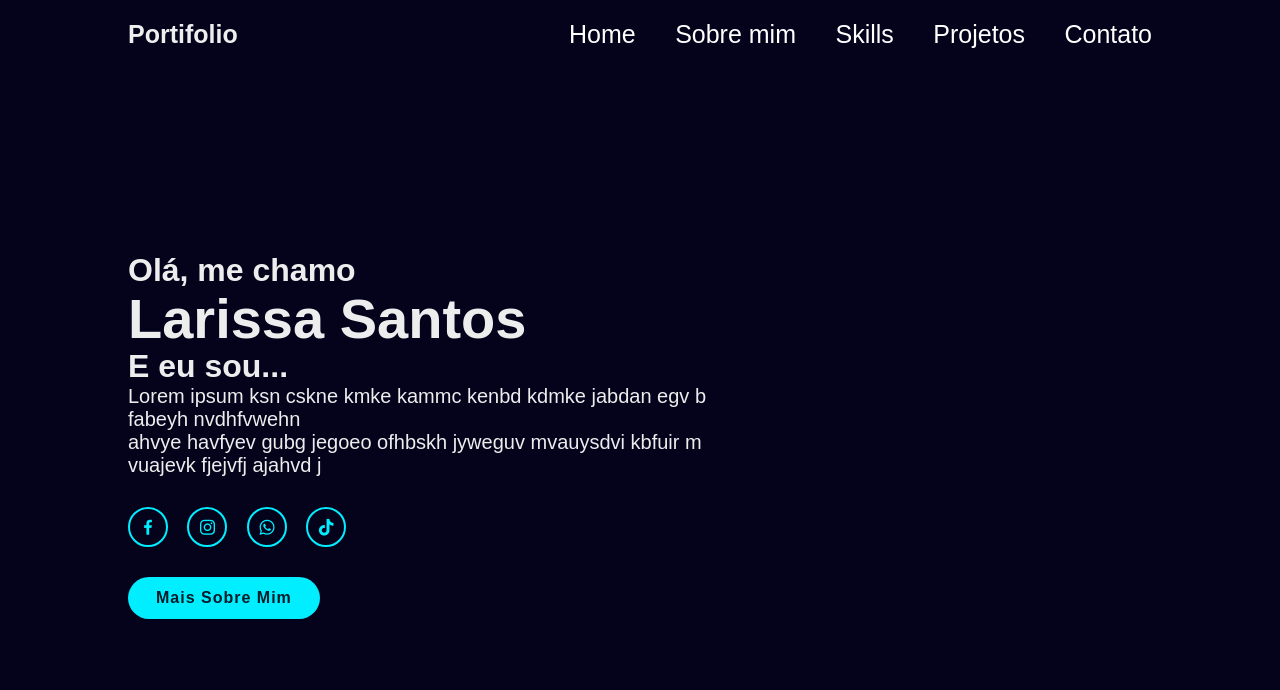
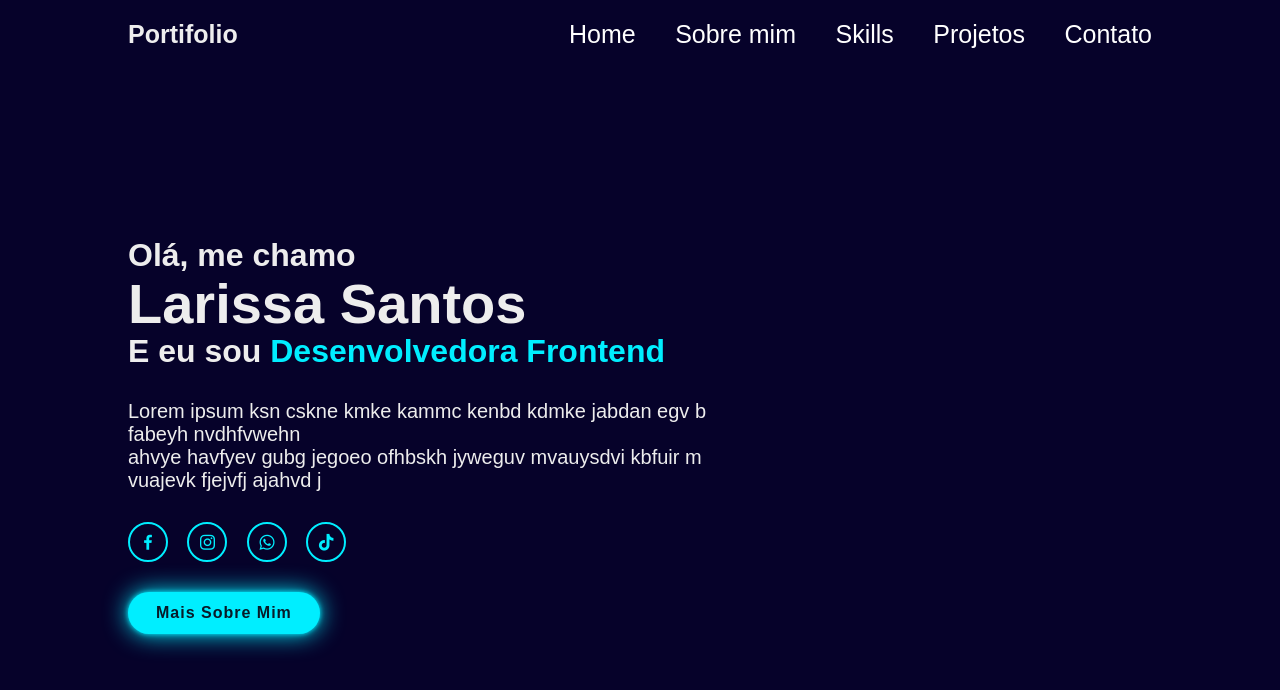
Before and after one commit to 2002Larissa/Portifolio, a plain HTML site: page index.html in a window 1280 px wide. Drawn offline with nearby package versions, Linux system fonts and the light colour scheme.

Commit message:
Página Home - Concluída

```diff
--- a/CSS/estilo.css
+++ b/CSS/estilo.css
@@ -3,7 +3,7 @@
     padding: 0;
     box-sizing: border-box;
     font-family: 'poppins', sans-serif;
-    background-color: rgb(5, 3, 28);
+    background-color: rgb(6, 2, 42);
 }
 
 body{
@@ -30,6 +30,9 @@ body{
     color: #eee;
     text-decoration: none;
     font-weight: 600;
+    cursor: default;
+    opacity: 0;
+    animation: slideRight 1s ease forwards;
 }
 
 .navbar a{
@@ -40,6 +43,9 @@ body{
     font-weight: 500;
     margin-left: 35px;
     transition: .3s;
+    opacity: 0;
+    animation: slideTop .5s ease forwards;
+    animation-delay: calc(.2s * var(--i));
 }
 
 .navbar a:hover{
@@ -66,16 +72,35 @@ body{
 .home-content h3{
     font-size: 32px;
     font-weight: 700;
+    opacity: 0;
+    animation: slideBottom 1s ease forwards;
+    animation-delay: .7s;
+}
+
+.home-content h3:nth-of-type(2){
+    margin-bottom: 30px;
+    animation: slideTop 1s ease forwards;
+    animation-delay: .7s;
+}
+
+.home-content h3 span{
+    color: #0ef;
 }
 
 .home-content h1{
     font-size: 56px;
     font-weight: 700;
     margin: -3px 0;
+    opacity: 0;
+    animation: slideRight 1s ease forwards;
+    animation-delay: 1s;
 }
 
 .home-content p{
     font-size: 20px;
+    opacity: 0;
+    animation: slideLeft 1s ease forwards;
+    animation-delay: 1s;
 
 }
 
@@ -91,6 +116,10 @@ body{
     font-size: 20px;
     color: #0ef;
     text-decoration: none;
+    transition: .5s ease;
+    opacity: 0;
+    animation: slideLeft 1s ease forwards;
+    animation-delay: calc(.2s * var(--i));
     margin: 30px 15px 30px 0;
 }
 
@@ -109,10 +138,59 @@ body{
     letter-spacing: 1px;
     text-decoration: none;
     font-weight: 600;
+    opacity: 0;
+    animation: slideTop 1s ease forwards;
+    animation-delay: 2s;
+    box-shadow: 0 0 5px #0ef,
+    0 0 25px #0ef
 }
 
 .btn-box:hover{
     box-shadow: 0 0 5px cyan,
-    0 0 5px cyan, 0 0 50px cyan,
-    0 0 100px cyan, 0 0 200 px cyan;
+    0 0 25px cyan, 0 0 50px cyan,
+    0 0 100px cyan, 0 0 200 px cyan
 }
+
+@keyframes slideRight{
+    0%{
+        transform: translateX(-100px);
+        opacity: 0;
+    }
+    100%{
+        transform: translate(0px);
+        opacity: 1;
+    }
+}
+
+@keyframes slideLeft{
+    0%{
+        transform: translateX(100px);
+        opacity: 0;
+    }
+    100%{
+        transform: translate(0px);
+        opacity: 1;
+    }
+}
+
+@keyframes slideTop{
+    0%{
+        transform: translateY(100);
+        opacity: 0;
+    }
+    100%{
+        transform: translateY(0px);
+        opacity: 1;
+    }
+}
+
+@keyframes slideBottom{
+    0%{
+        transform: translateY(-100);
+        opacity: 0;
+    }
+    100%{
+        transform: translateY(0px);
+        opacity: 1;
+    }
+}
--- a/index.html
+++ b/index.html
@@ -7,6 +7,7 @@
         <title>Larissa Santos</title>
         <link rel="stylesheet" type="text/css"  href="CSS/estilo.css">
         <link href='https://unpkg.com/boxicons@2.1.4/css/boxicons.min.css' rel='stylesheet'>
+        <script src="https://unpkg.com/typed.js@2.1.0/dist/typed.umd.js"></script>
     </head>
 
     <body>
@@ -14,11 +15,11 @@
         <header class="header">
             <a href="a" class="logo">Portifolio</a>
             <nav class="navbar">
-                <a href="#">Home</a>
-                <a href="#">Sobre mim</a>
-                <a href="#">Skills</a>
-                <a href="#">Projetos</a>
-                <a href="#">Contato</a>
+                <a href="#" style= "--i:1" class="active">Home</a>
+                <a href="#" style= "--i:2">Sobre mim</a>
+                <a href="#" style= "--i:3">Skills</a>
+                <a href="#" style= "--i:4">Projetos</a>
+                <a href="#" style= "--i:5">Contato</a>
             </nav>
         </header>
 
@@ -26,15 +27,15 @@
             <div class="home-content">
                 <h3>Olá, me chamo</h3>
                 <h1>Larissa Santos</h1>
-                <h3>E eu sou...</h3>
+                <h3>E eu sou<span class="text"> Desenvolvedora Frontend</span></h3>
                 <p>Lorem ipsum ksn cskne kmke kammc kenbd kdmke jabdan egv b fabeyh nvdhfvwehn
                 <br>ahvye havfyev gubg jegoeo ofhbskh jyweguv mvauysdvi kbfuir m vuajevk fjejvfj ajahvd j</p>
 
                 <div class="home-sci">
-                    <a href="#"><i class='bx bxl-facebook'></i></a>
-                    <a href="#"><i class='bx bxl-instagram' ></i></a>
-                    <a href="#"><i class='bx bxl-whatsapp' ></i></a>
-                    <a href="#"><i class='bx bxl-tiktok' ></i></a>
+                    <a href="#" style= "--i:7"><i class='bx bxl-facebook'></i></a>
+                    <a href="#" style= "--i:8"><i class='bx bxl-instagram' ></i></a>
+                    <a href="#" style= "--i:9"><i class='bx bxl-whatsapp' ></i></a>
+                    <a href="#" style= "--i:10"><i class='bx bxl-tiktok' ></i></a>
                 </div>
 
                 <div>
@@ -45,6 +46,8 @@
 
         </section>
 
+        <script src="main.js"></script>
+
     </body>
 
 </html>
--- a/main.js
+++ b/main.js
@@ -0,0 +1,8 @@
+
+var typed = new typed(".text", {
+    Strings:["Desenvolvedora Frontend", "youtuber", "designer"],
+    typeSpeed: 100,
+    backSpeed: 100,
+    backDelay: 1000,
+    loop: true
+})
```
